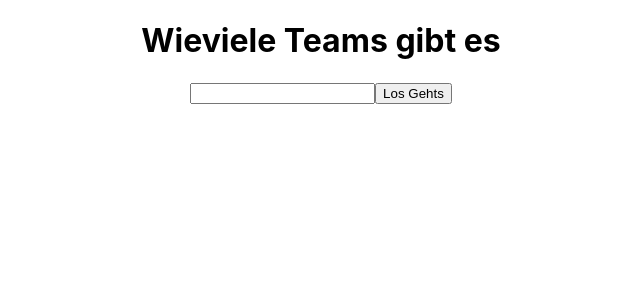
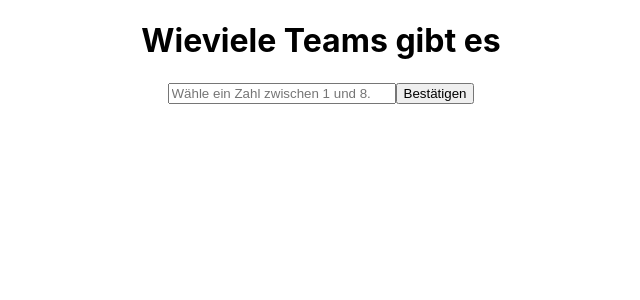
Before and after one commit to Oliver-S89/jeopardy, a React (Create React App) app: page / in a window 1280 px wide. Shown: the top 300 px of the page, without its empty margins (319-959 px from the left). Built offline with nearby package versions, Linux system fonts and the light colour scheme.

Commit message:
adapted start mechanism

```diff
--- a/src/App.js
+++ b/src/App.js
@@ -15,6 +15,8 @@ function App() {
   const [teams, setTeams] = useState([]);
   const [teamCount, setTeamCount] = useState(0);
   const [currentTeam, setCurrentTeam] = useState(0);
+  const [results, setResults] = useState([]);
+  const [readyToStart, setReadyToStart] = useState(false);
 
   const [selectedCategoryItem, setSelectedCategoryItem] = useState(null);
 
@@ -43,6 +45,20 @@ function App() {
     setCurrentTeam(Math.floor(Math.random() * number) + 1);
     setTeamCount(number);
     setTeams(number);
+    setResults(() => {
+      const resultTable = [];
+      for (let i = 0; i < number; i++) {
+        const teamTable = {
+          team: i,
+          point: 0,
+          questions: [],
+        };
+        resultTable.push(teamTable);
+      }
+      return [...results, ...resultTable];
+    });
+
+    console.log(results);
   };
 
   const finishRound = (correct, questionItem) => {
@@ -61,30 +77,24 @@ function App() {
       prepairedData
     );
     setCurrentTeam(nextTeam);
+    setSelectedCategoryItem(null);
   };
+
+  useEffect(() => {
+    console.log(results.length > 0);
+    if (results.length > 0) {
+      setReadyToStart(true);
+    }
+  }, [results]);
 
   return (
     <div className="App">
       {!hasStarted ? (
         <>
-          {/* <header className="App-header">
-            <img src={logo} className="App-logo" alt="logo" />
-            <p>
-              Edit <code>src/App.js</code> and save to reload.
-            </p>
-            <a
-              className="App-link"
-              href="https://reactjs.org"
-              target="_blank"
-              rel="noopener noreferrer"
-            >
-              Learn React
-            </a>
-          </header>
-          <h1>Hallo Welt</h1> */}
           <LandingPage
             storeNumberOfTeams={storeNumberOfTeams}
             startGame={setHasStarted}
+            readyToStart={readyToStart}
           />
         </>
       ) : (
--- a/src/landing.js
+++ b/src/landing.js
@@ -1,16 +1,52 @@
-import React from "react";
+import React, { useState } from "react";
 
 export function LandingPage(props) {
   // console.log(props);
+  const [numberSubmitted, setNumberSubmitted] = useState(false);
+  const [numberOfTeams, setNumberOfTeams] = useState(0);
+
+  const submitNumberOfTeams = (number) => {
+    props.storeNumberOfTeams(number);
+  };
+
+  console.log("READY TO START", props.readyToStart);
 
   return (
     <>
-      <h1>Wieviele Teams gibt es</h1>
-      <input
-        type="text"
-        onChange={(e) => props.storeNumberOfTeams(Number(e.target.value))}
-      />
-      <button onClick={() => props.startGame(true)}>Los Gehts</button>
+      {!props.readyToStart ? (
+        <>
+          <h1>Wieviele Teams gibt es</h1>
+          <input
+            type="text"
+            onChange={(e) => setNumberOfTeams(Number(e.target.value))}
+            placeholder="Wähle ein Zahl zwischen 1 und 8."
+            style={{ minWidth: "220px" }}
+          />
+          <button onClick={(e) => submitNumberOfTeams(numberOfTeams)}>
+            Bestätigen
+          </button>
+        </>
+      ) : (
+        <button
+          onClick={() => props.startGame(true)}
+          style={{
+            position: "fixed",
+            left: "50%",
+            top: "50%",
+            width: "240px",
+            height: "120px",
+            background: "#1E3A8A",
+            borderRadius: "24px",
+            transform: "translate(-50%, -50%)",
+            color: "white",
+            fontWeight: "normal",
+            fontSize: "2rem",
+            border: "none",
+          }}
+        >
+          Los Gehts
+        </button>
+      )}
     </>
   );
 }
```
